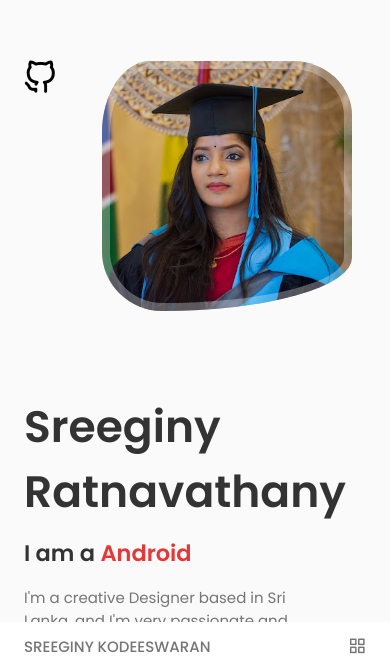
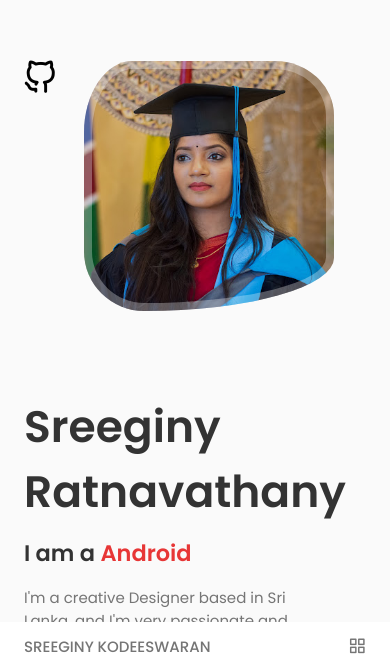
Before and after one commit to sreeginy/myportfolio, a React (Create React App) app: page / in a window 390 px wide. Shown: the part 174-844 px from the top of the page. Built offline with nearby package versions, Linux system fonts and the light colour scheme; some icons are missing.

Commit message:
Update Home.css

```diff
--- a/src/components/home/Home.css
+++ b/src/components/home/Home.css
@@ -320,7 +320,7 @@
         width: 250px;
         height: 250px;
         box-shadow: inset 0 0 0 8px rgb(255 255 255 / 30%);
-        margin-left: 10.5%;
+        margin-left: 3.3%;
     }
 
     .home__scroll {
@@ -377,6 +377,7 @@
           width: 150px;
           height: 150px;
           box-shadow: inset 0 0 0 4px rgb(255 255 255 / 30%);
+          margin-left: 3.3%;
         }
 
         .button-container {
```
